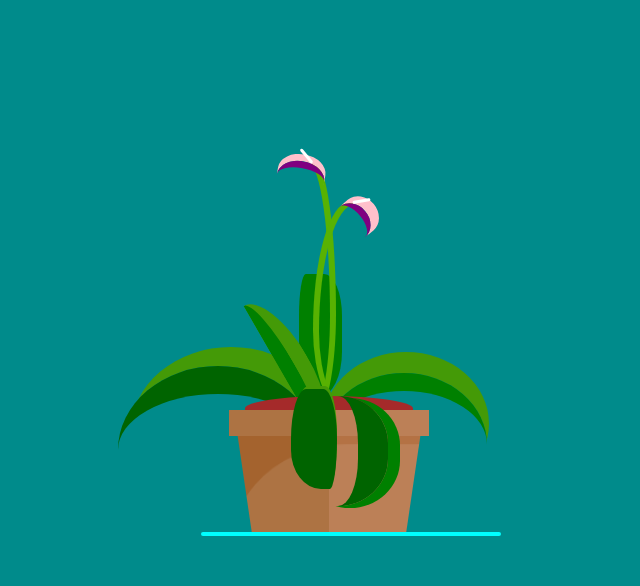
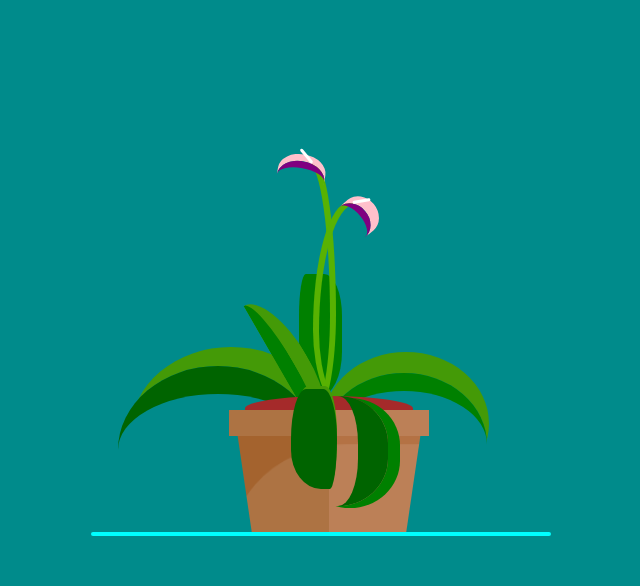
Before and after one commit to patstockwell/css-plant, a website: page index.html in a window 1280 px wide. Shown: the whole page, without its empty margins (311-951 px from the left). Drawn offline with Linux system fonts and the light colour scheme.

Commit message:
Move floor

```diff
--- a/scss/_floor.scss
+++ b/scss/_floor.scss
@@ -1,9 +1,9 @@
 .floor {
   height: 4px;
-  width: 150%;
+  width: 230%;
   background-color: aqua;
   border-radius: 4px;
   position: relative;
-  right: 28px;
+  right: 138px;
   top: -4px;
 }
```
Also changed, not shown: main.css.
